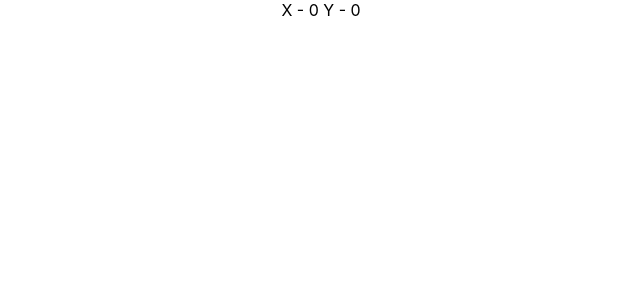
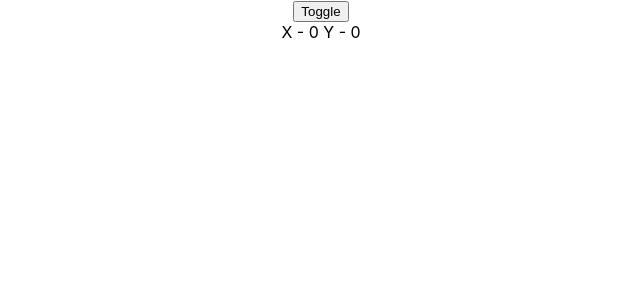
Before and after one commit to aakashsr/React-Hooks, a React (Create React App) app in the folder use-effect/: page / in a window 1280 px wide. Shown: the top 300 px of the page, without its empty margins (319-959 px from the left). Built offline with nearby package versions, Linux system fonts and the light colour scheme.

Commit message:
performing cleanup after unmounting component using class

```diff
--- a/use-effect/src/App.js
+++ b/use-effect/src/App.js
@@ -4,7 +4,7 @@ import "./App.css";
 // import ClassInputCounter from "./components/ClassInputCounter";
 // import HookInputCounter from "./components/HookInputCounter";
 // import ClassMouse from './components/ClassMouse';
-import HookMouse from "./components/HookMouse";
+import MouseContainer from "./components/MouseContainer";
 
 function App() {
   return (
@@ -12,7 +12,7 @@ function App() {
       {/* <HookCounter /> */}
       {/* <ClassInputCounter /> */}
       {/* <ClassMouse /> */}
-      <HookMouse />
+      <MouseContainer />
     </div>
   );
 }
--- a/use-effect/src/components/ClassMouse.js
+++ b/use-effect/src/components/ClassMouse.js
@@ -6,13 +6,19 @@ export default class ClassMouse extends Component {
     y: 0,
   };
 
-  logMousePosition = (e) =>{
+  logMousePosition = (e) => {
+    console.log("mouse event");
     this.setState({ x: e.clientX, y: e.clientY });
   };
 
   componentDidMount() {
-    window.addEventListener("mousemove",this.logMousePosition);
+    window.addEventListener("mousemove", this.logMousePosition);
   }
+
+  componentWillUnmount() {
+    window.removeEventListener("mousemove", this.logMousePosition);
+  }
+
   render() {
     return (
       <div>
--- a/use-effect/src/components/HookMouse.js
+++ b/use-effect/src/components/HookMouse.js
@@ -5,15 +5,19 @@ export default function HookMouse() {
   const [y, setY] = useState(0);
 
   const logMousePosition = (e) => {
-      console.log('mouse event');
+    console.log("mouse event");
     setX(e.clientX);
     setY(e.clientY);
   };
 
   useEffect(() => {
-      console.log('useeffect called');
+    console.log("useeffect called");
     window.addEventListener("mousemove", logMousePosition);
-  },[]);
+
+    return () =>{
+        window.removeEventListener("mousemove", logMousePosition);
+    }
+  }, []);
 
   return (
     <div>
--- /dev/null
+++ b/use-effect/src/components/MouseContainer.js
@@ -0,0 +1,21 @@
+import React from "react";
+import ClassMouse from "./ClassMouse";
+
+export default class MouseContainer extends React.Component {
+  state = {
+    display: true,
+  };
+
+  setDisplay() {
+    this.setState((prevState) => ({ display: !prevState.display }));
+  }
+  render() {
+    console.log(this.state.display);
+    return (
+      <div>
+        <button onClick={() => this.setDisplay()}>Toggle</button>
+        {this.state.display && <ClassMouse />}
+      </div>
+    );
+  }
+}
```
